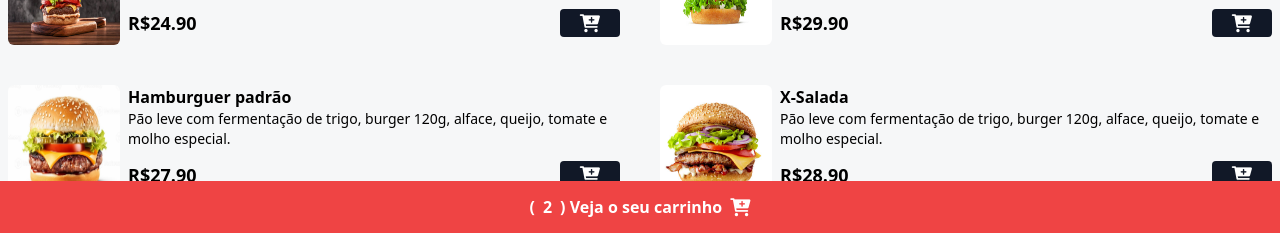
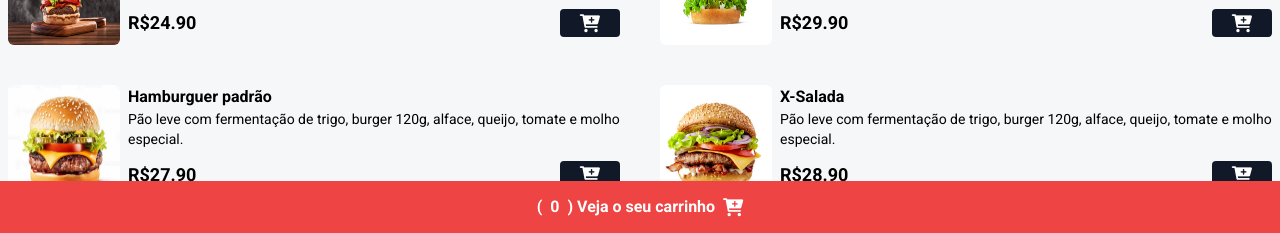
Before and after one commit to MarioAzevedo82/Projeto-Lanchonete, a website: page index.html in a window 1280 px wide. Shown: the part 567-800 px from the top of the page. Drawn offline with nearby package versions, Linux system fonts and the light colour scheme; files that its build step writes are made by us from their sources.

Commit message:
Font Roboto

```diff
--- a/index.html
+++ b/index.html
@@ -3,6 +3,10 @@
 <head>
     <meta charset="UTF-8">
     <meta name="viewport" content="width=device-width, initial-scale=1.0">
+
+    <link rel="preconnect" href="https://fonts.googleapis.com" />
+    <link rel="preconnect" href="https://fonts.gstatic.com" crossorigin />
+    <link href="https://fonts.googleapis.com/css2?family=Roboto:ital,wght@0,100..900;1,100..900&display=swap" rel="stylesheet" />
 
     <link rel="stylesheet" href="https://cdnjs.cloudflare.com/ajax/libs/font-awesome/6.0.0-beta3/css/all.min.css"
     integrity="sha512-Fo3rlrZj/k7ujTnHg4CGR2D7kSs0v4LLanw2qksYuRlEzO+tcaEPQogQ0KaoGN26/zrn20ImR1DfuLWnOo7aBA=="
@@ -254,7 +258,7 @@
     <button class="flex items-center gap-2 text-white font-bold"
     id="cart-btn"
     >
-        (<span id="cart-count">2</span>)
+        (<span id="cart-count">0</span>)
         Veja o seu carrinho
         <i class="fa fa-cart-plus text-lg text-white"></i>
     </button>
--- a/tailwind.config.js
+++ b/tailwind.config.js
@@ -2,6 +2,9 @@
 module.exports = {
   content: ["./**/*.{html,js}"],
   theme: {
+    fontFamily: {
+      'sans': ['Roboto', 'sans-serif']
+    },
     extend: {
       backgroundImage: {
         "home": "url('/assets/bg.png')"
```
